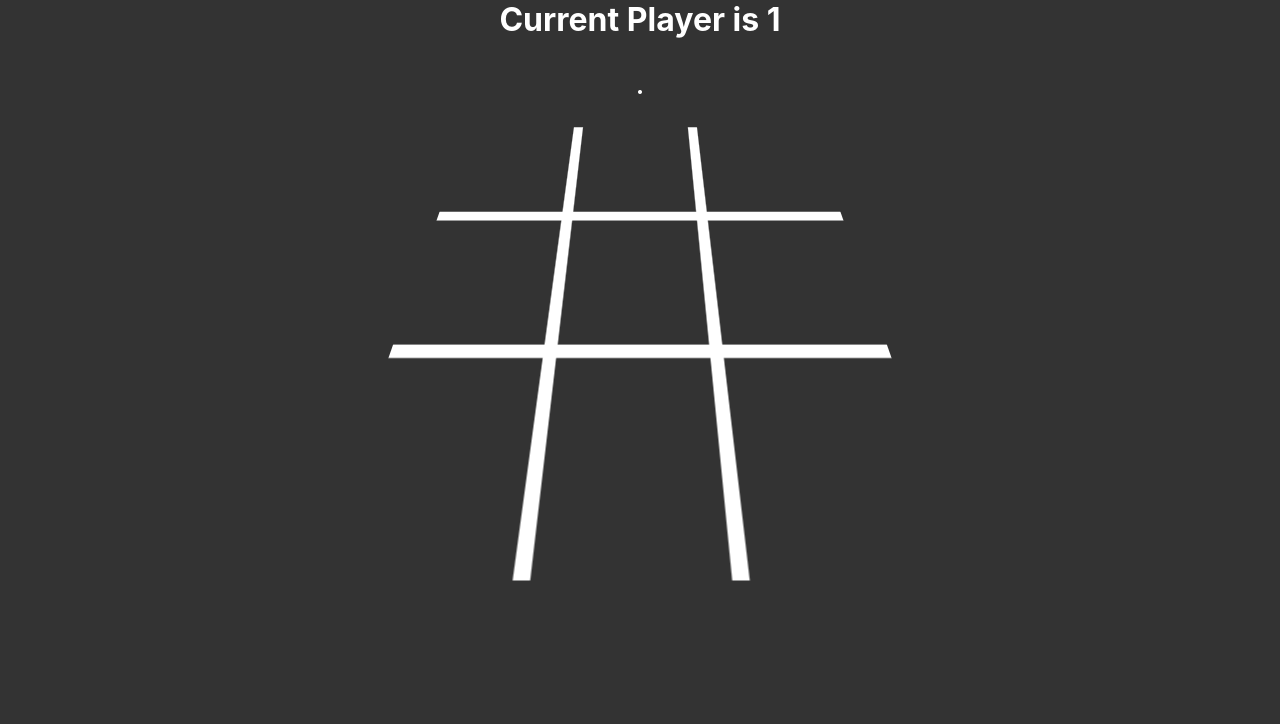
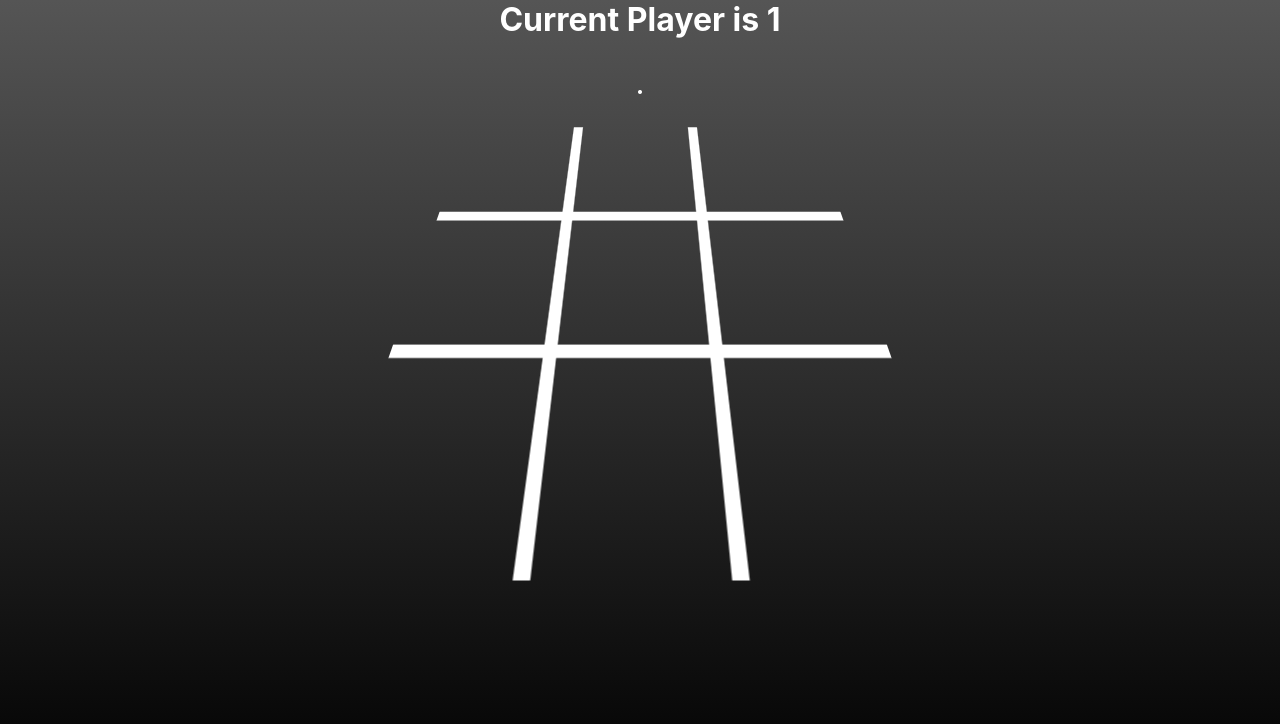
Before and after one commit to stevefaeembra/wk_14_d_3_lab_noughts_crosses, a React (Create React App) app: page / in a window 1280 px wide. Shown: the top 724 px of the page. Built offline with nearby package versions, Linux system fonts and the light colour scheme.

Commit message:
styling improvements

```diff
--- a/src/App.css
+++ b/src/App.css
@@ -11,8 +11,12 @@ html{
   width: 60%;
   margin: 0 auto;
   font-size: 16px;
-  background-color: #333;
   color: white;
+}
+
+body {
+  background-image: linear-gradient(to bottom, #555, #000);
+  height:100vh;
 }
 
 .gameContainer{
@@ -63,7 +67,26 @@ h1, h2 {
   border-right: 8px solid white;
 }
 
+@keyframes pulse {
+  from {
+    color: red;
+    font-size: 2rem;
+  }
+  50% {
+    color: white;
+    font-size: 4rem;
+  }
+  to {
+    color: red;
+    font-size: 2rem;
+  }
+}
 .winner {
+  animation: pulse;
+  animation-duration: 1000ms;
+  animation-fill-mode: forwards;
+  animation-iteration-count: infinite;
+  animation-timing-function: ease-in-out;
   color: red;
   font-size: 3rem;
 }
--- a/src/components/Board.js
+++ b/src/components/Board.js
@@ -14,6 +14,7 @@ class Board extends Component {
         squareSymbol={squareSymbol}
         key={squareIndex}
         isWinner={isWinner}
+        winner={this.props.winnerNumber}
         onSquareClick={this.props.onSquareClick}
       />;
       squaresArray.push(square);
--- a/src/containers/GameContainer.js
+++ b/src/containers/GameContainer.js
@@ -65,7 +65,12 @@ class GameContainer extends Component {
     console.log(`Square ${squareIndex} clicked`);
     const selectedSquare = this.state.squareStates[squareIndex];
     if (selectedSquare !== ' ') {
+      // can only click on empty cells
       return
+    }
+    if (this.state.winnerNumber != 0) {
+      // can't click once game over (refresh page to play again)
+      return;
     }
     let gameSymbol = "";
     if (this.state.currentPlayer === 1) {
```
